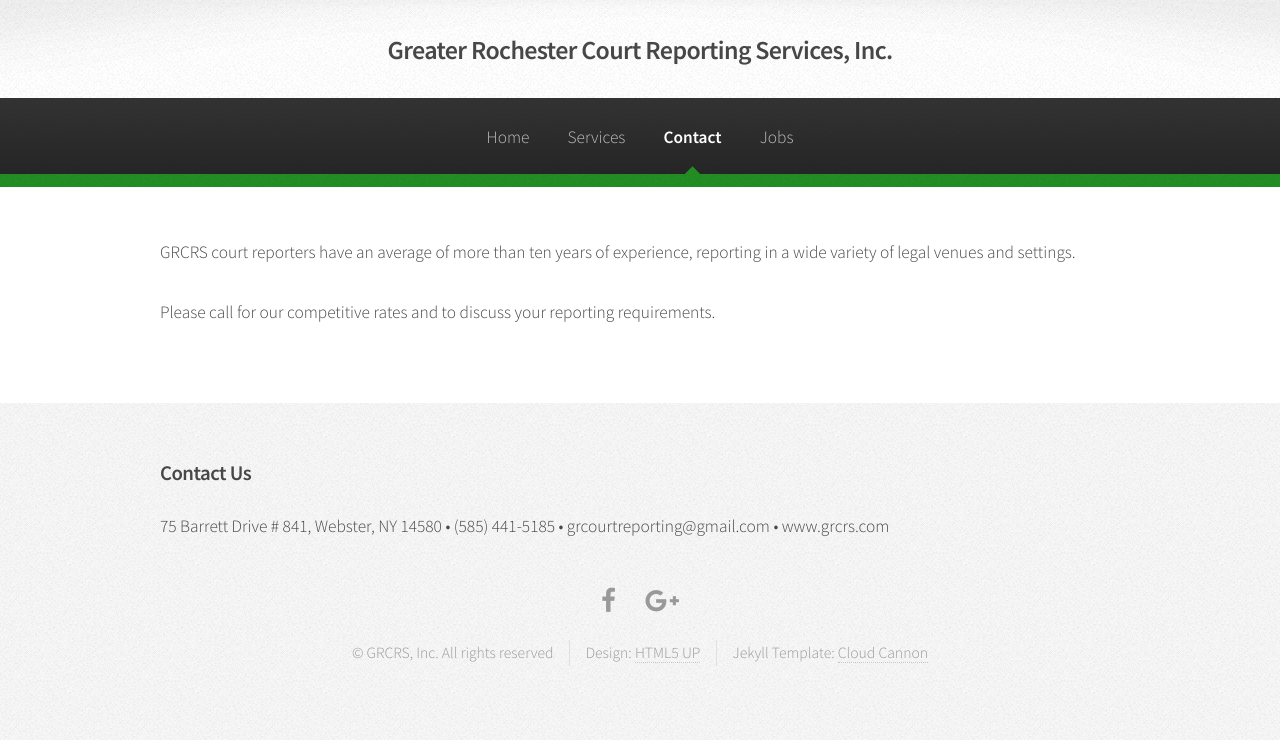
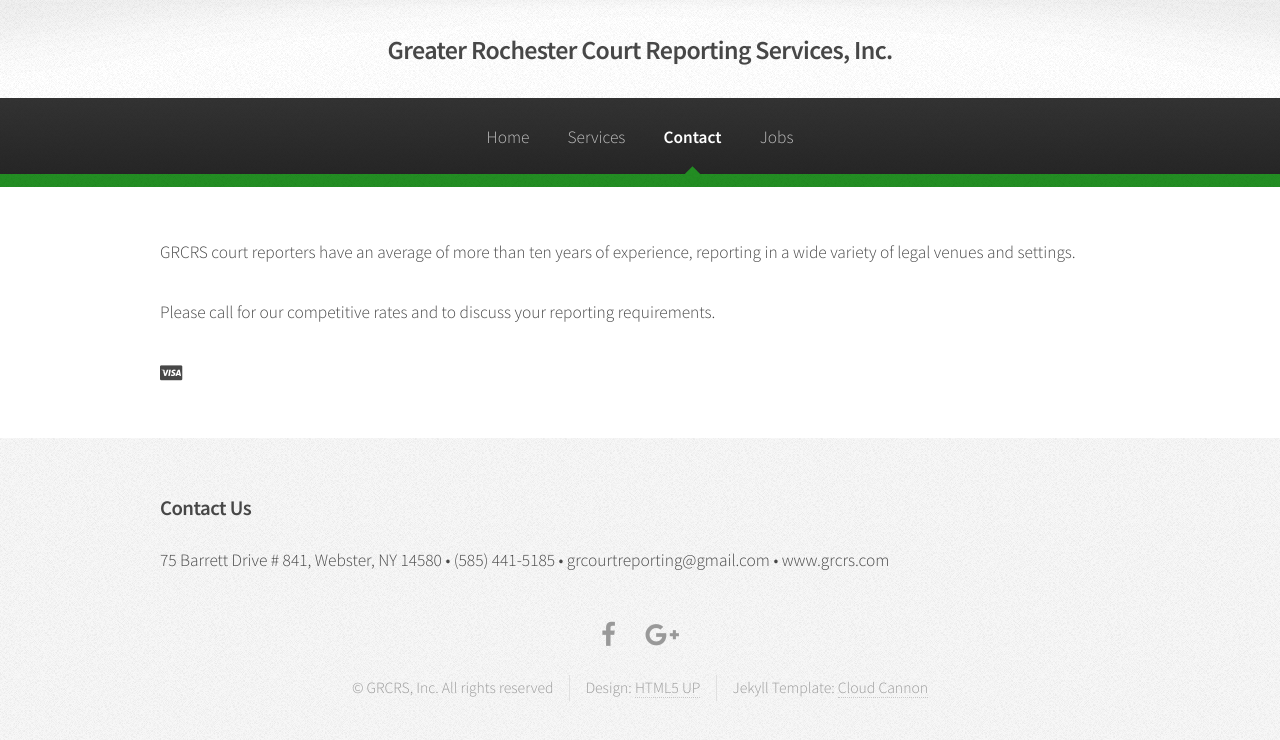
Before and after one commit to loganrath/grcrs, a Jekyll site: the page built from contact.html, in a window 1280 px wide. Shown: the top 740 px of the page. Built offline with Jekyll 4.4.1, drawn with Linux system fonts in a browser that asks for light colours.

Commit message:
cc logos

```diff
--- a/contact.html
+++ b/contact.html
@@ -8,6 +8,6 @@
 		<div class="container">
 			<p>GRCRS court reporters have an average of more than ten years of experience, reporting in a wide variety of legal venues and settings.</p>
 			<p>Please call for our competitive rates and to discuss your reporting requirements.</p>
-			<i class="fa fa-cc-mc fa-4x"></i><i class="fa fa-cc-mc fa-4x"></i>
+			<p><i class="fa fa-cc-visa fa-5"></i><i class="fa fa-cc-mc fa-5"></i></p>
 		</div>
 	</section>
```
